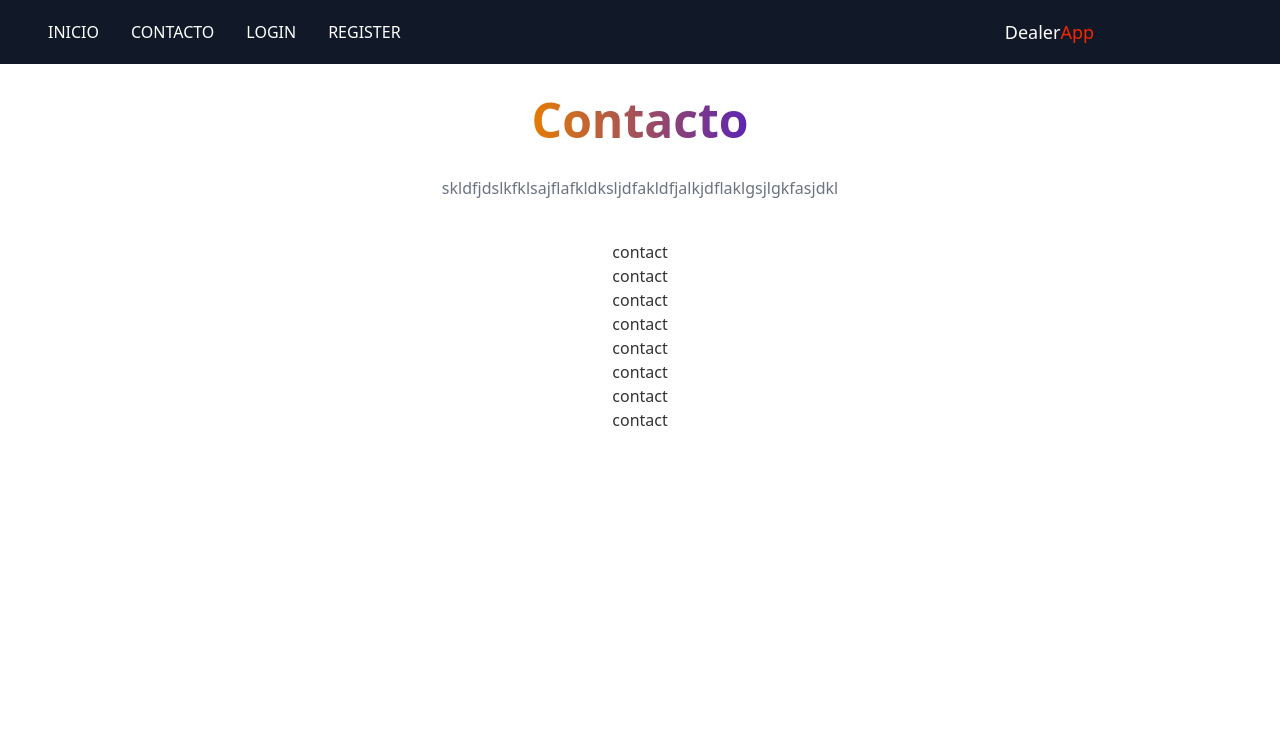
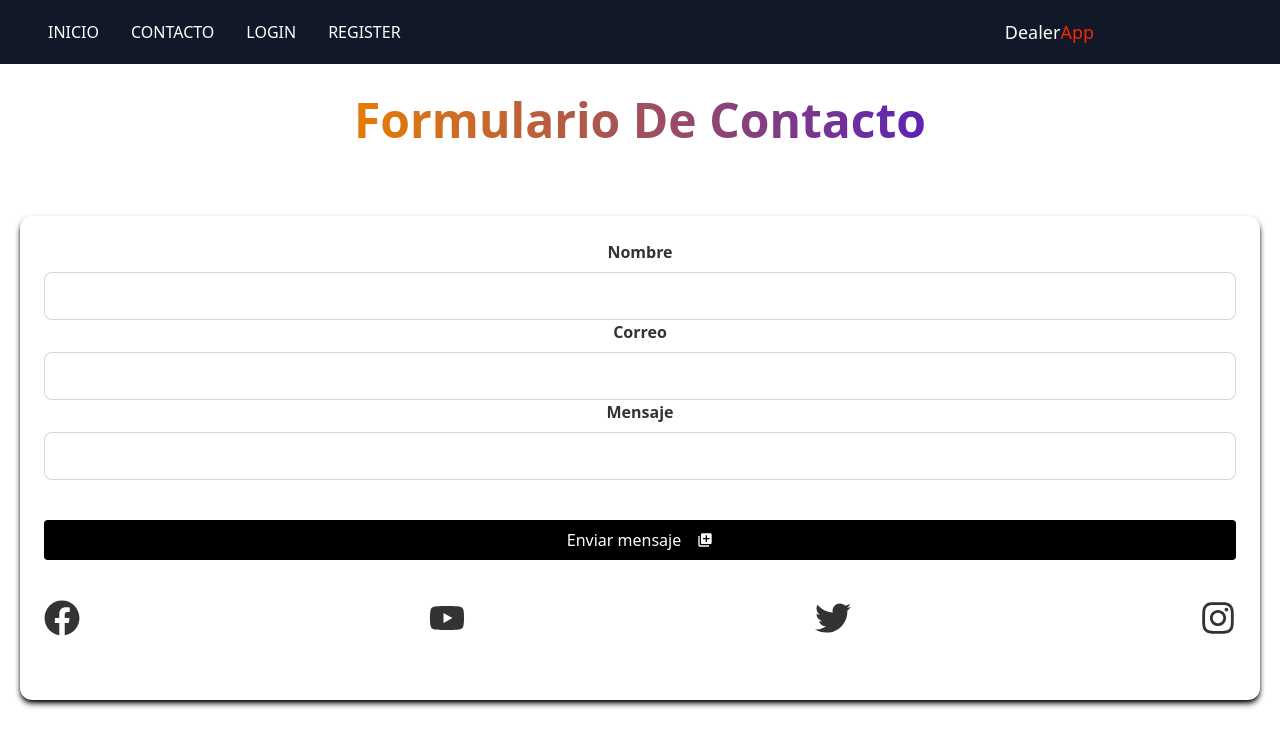
Before and after one commit to bryansanudo/dealer-app, a React (Vite) app: page /contact in a window 1280 px wide. Shown: the top 746 px of the page. Built offline with nearby package versions, Linux system fonts and the light colour scheme; no server answers.

Commit message:
contact fomr

```diff
--- a/src/components/Contact.jsx
+++ b/src/components/Contact.jsx
@@ -1,21 +1,41 @@
 import React from "react";
 import Section from "@/components/Section";
+import Input from "@/components/Input";
+import { FaFacebook, FaTwitter, FaInstagram, FaYoutube } from "react-icons/fa";
+import { MdLibraryAdd } from "react-icons/md";
 
 const Contact = () => {
   return (
     <>
-      <Section
-        title="Contacto"
-        subtitle="skldfjdslkfklsajflafkldksljdfakldfjalkjdflaklgsjlgkfasjdkl"
-      >
-        <h1>contact</h1>
-        <h1>contact</h1>
-        <h1>contact</h1>
-        <h1>contact</h1>
-        <h1>contact</h1>
-        <h1>contact</h1>
-        <h1>contact</h1>
-        <h1>contact</h1>
+      <Section title="Formulario De Contacto">
+        <div className="w-full shadow-md shadow-black p-6 rounded-xl">
+          <form
+            action="https://getform.io/f/e4bd43ba-8bb7-4992-992b-67a90ff18471"
+            method="POST"
+          >
+            <Input label="Nombre" name="nombre" />
+            <Input label="Correo" name="correo" />
+            <Input label="Mensaje" name="mensaje" />
+            <button className="flex items-center justify-center gap-4 w-full mt-10 text-white bg-black border-0 py-2 px-4 hover:bg-primary focus:outline-none  hover:scale-105 duration-300 rounded">
+              Enviar mensaje
+              <MdLibraryAdd />
+            </button>
+          </form>
+          <div className="flex justify-between items-center my-10 ">
+            <a href="https://www.facebook.com/" target="_blank">
+              <FaFacebook className="text-4xl hover:text-primary hover:scale-125 duration-400" />
+            </a>
+            <a href="https://www.youtube.com/" target="_blank">
+              <FaYoutube className="text-4xl hover:text-primary hover:scale-125 duration-400" />
+            </a>
+            <a href="https://www.twitter.com/" target="_blank">
+              <FaTwitter className="text-4xl hover:text-primary hover:scale-125 duration-400" />
+            </a>
+            <a href="https://www.instagram.com/" target="_blank">
+              <FaInstagram className="text-4xl hover:text-primary hover:scale-125 duration-400" />
+            </a>
+          </div>
+        </div>
       </Section>
     </>
   );
--- a/src/configFirebase.js
+++ b/src/configFirebase.js
@@ -3,12 +3,12 @@ import { getAuth } from "firebase/auth";
 import { getFirestore } from "firebase/firestore";
 
 const firebaseConfig = {
-  apiKey: "AIzaSyCfeQcFRZXw-J3ealEsMh2Kep9C5UhLOFQ",
-  authDomain: "dealer-a1957.firebaseapp.com",
-  projectId: "dealer-a1957",
-  storageBucket: "dealer-a1957.appspot.com",
-  messagingSenderId: "872417427443",
-  appId: "1:872417427443:web:7f35818242f40d10f75c86",
+  apiKey: "AIzaSyDqV4KA4xkd7yWLw5ggKOiQxJlRH06XGTE",
+  authDomain: "dealer-app-a4d2a.firebaseapp.com",
+  projectId: "dealer-app-a4d2a",
+  storageBucket: "dealer-app-a4d2a.appspot.com",
+  messagingSenderId: "963100383143",
+  appId: "1:963100383143:web:7ad96640643eca75804882",
 };
 const appFirebase = initializeApp(firebaseConfig);
 export const auth = getAuth(appFirebase);
```
